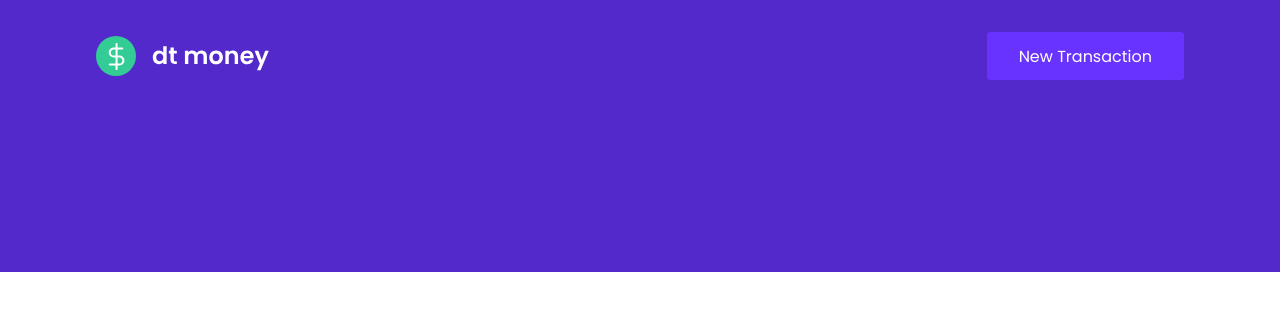
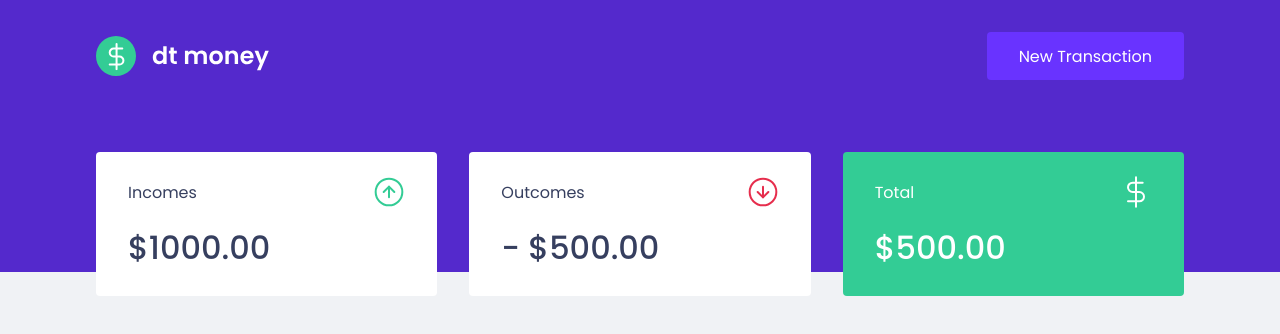
Before and after one commit to marcelopajr/mymoney, a React (Create React App) app: page / in a window 1280 px wide. Shown: the top 334 px of the page. Built offline with nearby package versions, Linux system fonts and the light colour scheme.

Commit message:
Dashboard component

```diff
--- a/public/index.html
+++ b/public/index.html
@@ -4,7 +4,7 @@
 <head>
   <link rel="preconnect" href="https://fonts.googleapis.com">
   <link rel="preconnect" href="https://fonts.gstatic.com" crossorigin>
-  <link href="https://fonts.googleapis.com/css2?family=Poppins:wght@400;600&display=swap" rel="stylesheet">
+  <link href="https://fonts.googleapis.com/css2?family=Poppins:wght@400;500;600&display=swap" rel="stylesheet">
   <meta charset="utf-8" />
   <meta name="viewport" content="width=device-width, initial-scale=1" />
   <link rel="shortcut icon" href="favicon.png" type="image/png">
--- a/src/App.tsx
+++ b/src/App.tsx
@@ -1,3 +1,4 @@
+import { Dashboard } from './components/Dashboard';
 import { Header } from './components/Header';
 import { GlobalStyle } from './styles/global';
 
@@ -5,6 +6,7 @@
   return (
     <>
       <Header />
+      <Dashboard />
       <GlobalStyle />
     </>
   );
--- /dev/null
+++ b/src/components/Dashboard/index.tsx
@@ -0,0 +1,10 @@
+import { Summary } from '../Summary';
+import { Container } from './styles';
+
+export function Dashboard() {
+  return (
+    <Container>
+      <Summary />
+    </Container>
+  );
+}
--- /dev/null
+++ b/src/components/Dashboard/styles.ts
@@ -0,0 +1,7 @@
+import styled from 'styled-components';
+
+export const Container = styled.main`
+  max-width: 1120px;
+  margin: 0 auto;
+  padding: 2.5rem 1rem;
+`;
--- /dev/null
+++ b/src/components/Summary/index.tsx
@@ -0,0 +1,34 @@
+import incomeImg from '../../assets/income.svg';
+import outcomeImg from '../../assets/outcome.svg';
+import totalImg from '../../assets/total.svg';
+import { Container } from './styles';
+
+export function Summary() {
+  return (
+    <Container>
+      <div>
+        <header>
+          <p>Incomes</p>
+          <img src={incomeImg} alt="Incomes" />
+        </header>
+        <strong>$1000.00</strong>
+      </div>
+
+      <div>
+        <header>
+          <p>Outcomes</p>
+          <img src={outcomeImg} alt="Outcomes" />
+        </header>
+        <strong>- $500.00</strong>
+      </div>
+
+      <div className="highlight-background">
+        <header>
+          <p>Total</p>
+          <img src={totalImg} alt="Total" />
+        </header>
+        <strong>$500.00</strong>
+      </div>
+    </Container>
+  );
+}
--- /dev/null
+++ b/src/components/Summary/styles.ts
@@ -0,0 +1,34 @@
+import styled from 'styled-components';
+
+export const Container = styled.div`
+  display: grid;
+  grid-template-columns: repeat(3, 1fr);
+  gap: 2rem;
+  margin-top: -10rem;
+
+  div {
+    background: var(--shape);
+    padding: 1.5rem 2rem;
+    border-radius: 0.25rem;
+    color: var(--text-title);
+
+    header {
+      display: flex;
+      align-items: center;
+      justify-content: space-between;
+    }
+
+    strong {
+      display: block;
+      margin-top: 1rem;
+      font-size: 2rem;
+      font-weight: 500;
+      line-height: 3rem;
+    }
+
+    &.highlight-background {
+      background: var(--green);
+      color: #fff;
+    }
+  }
+`;
--- a/src/styles/global.ts
+++ b/src/styles/global.ts
@@ -4,6 +4,7 @@
   :root {
     --background: #f0f2f5;
     --red: #e52e4d;
+    --green: #33cc95;
     --blue: #5429cc;
     --blue-light: #6933ff;
     --text-title: #363f5f;
@@ -19,16 +20,16 @@
 
   html {
     @media (max-width: 1080px) {
-      font-size: 93.75%--background; // 15px
+      font-size: 93.75%; // 15px
     }
 
     @media (max-width: 720px) {
-      font-size: 87.5%--background; // 14px
+      font-size: 87.5%; // 14px
     }
   }
 
   body {
-    background: var(---background);
+    background: var(--background);
     -webkit-font-smoothing: antialiased;
   }
 
```
